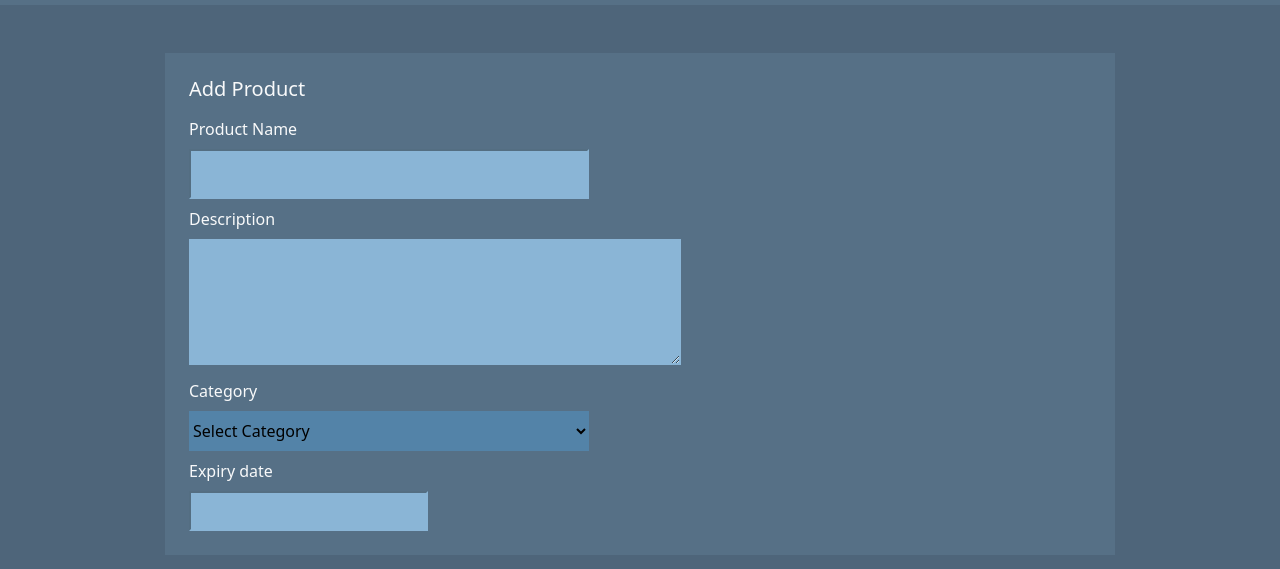
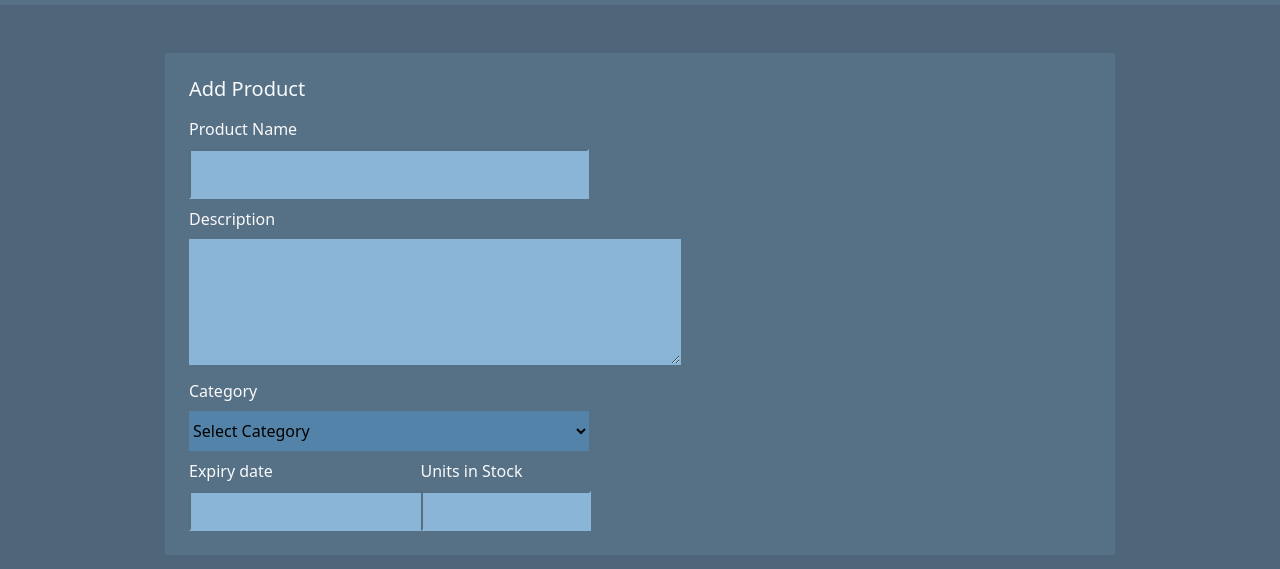
Before and after one commit to Kobby-Jones/admin_dashboard, a website: page add-product.html in a window 1280 px wide. Shown: the part 107-676 px from the top of the page. Drawn offline with nearby package versions, Linux system fonts and the light colour scheme.

Commit message:
Units in stock

```diff
--- a/add-product.html
+++ b/add-product.html
@@ -115,6 +115,10 @@
                                 <label for="name" class="my-2 text-light">Expiry date</label><br>
                                 <input type="text" style="height: 40px;">
                             </div>
+                            <div class="col-6">
+                                <label for="name" class="my-2 text-light">Units in Stock</label><br>
+                                <input type="number" style="height: 40px; width: 170px;">
+                            </div>
 
                         </div>
                     </div>
```
